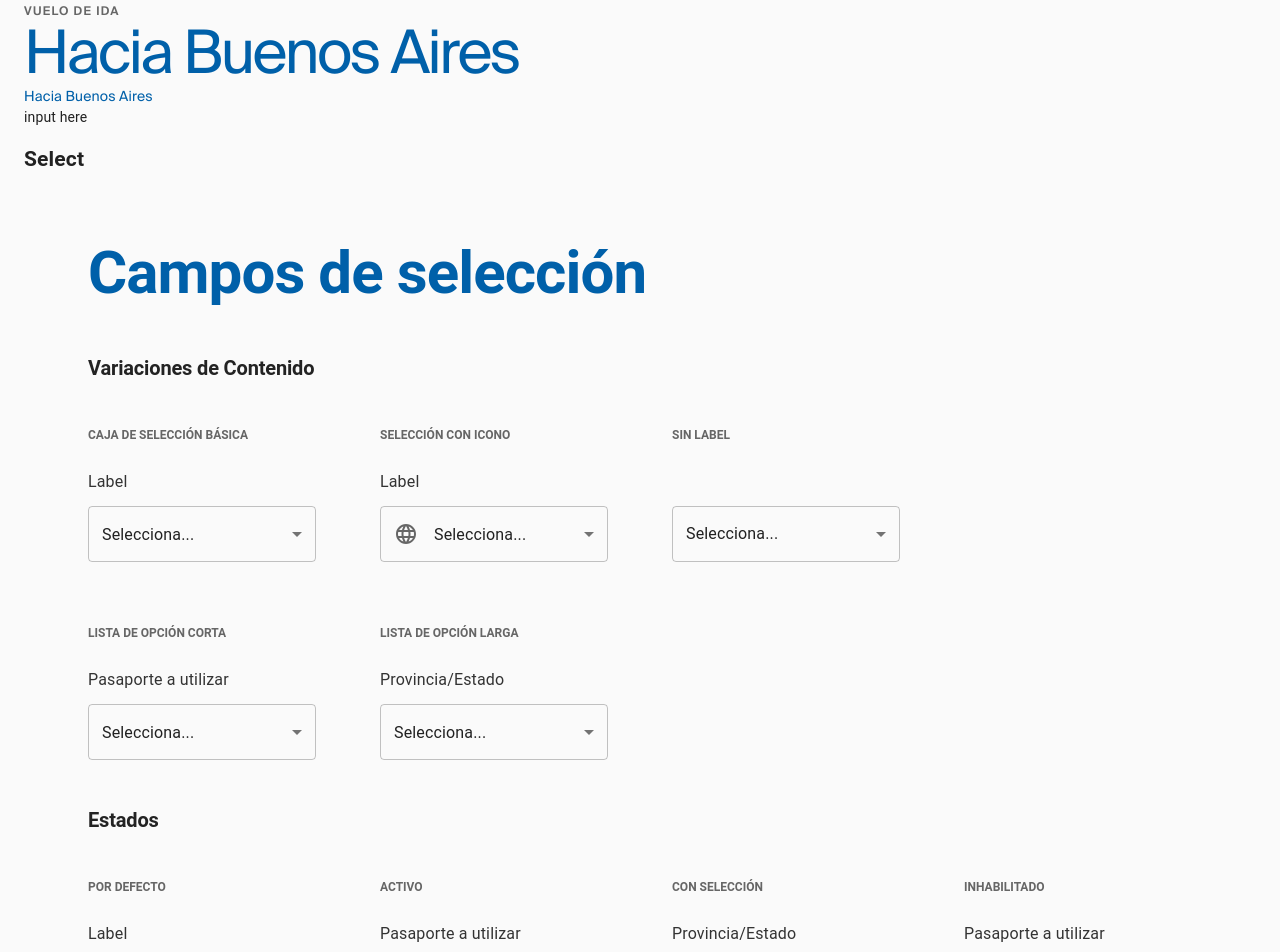
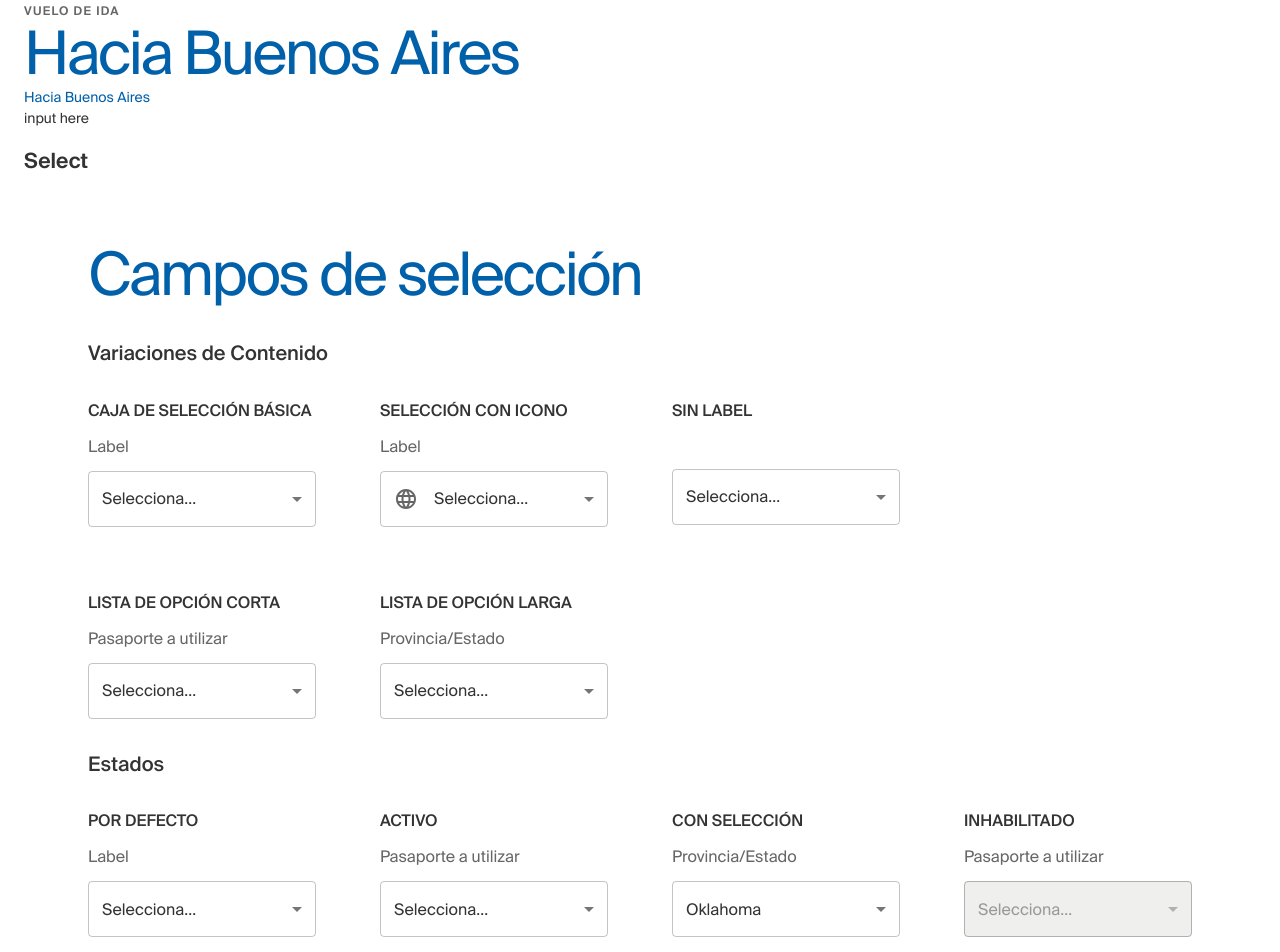
Before and after one commit to santiago86/testcomponents, a React (Create React App) app: page / in a window 1280 px wide. Shown: the top 952 px of the page. Built offline with nearby package versions, Linux system fonts and the light colour scheme.

Commit message:
Translating everything to a more general set

```diff
--- a/src/components/selectCo.js
+++ b/src/components/selectCo.js
@@ -1,109 +1,20 @@
 import React from "react"
-import { createMuiTheme, ThemeProvider } from "@material-ui/core/styles"
 import {
   InputLabel,
   MenuItem,
   Select,
   Grid,
   Typography,
-  CssBaseline,
   Box,
   Divider,
 } from "@material-ui/core"
 import LanguageIcon from "@material-ui/icons/Language"
-import Suisse from "../assets/fonts/SuisseIntl"
 import states from "../assets/states"
 
-const theme = createMuiTheme({
-  typography: {
-    h1: {
-      fontSize: 60,
-      color: "#0060A9",
-      fontWeight: "bold",
-    },
-    h2: {
-      color: "#232323",
-      fontSize: 20,
-      fontWeight: "bold",
-      marginTop: "3.0rem",
-      marginBottom: "3.0rem",
-    },
-    h3: {
-      color: "#666",
-      fontSize: 12,
-      fontHeight: "1.0rem",
+const selectSubtitle = {
   textTransform: "uppercase",
-      fontWeight: "bold",
-      marginBottom: "2.0rem",
-    },
-    body1: {
-      color: "#333",
-    },
-  },
-  overrides: {
-    MuiCssBaseline: {
-      "@global": {
-        "@font-face": [Suisse],
-      },
-    },
-    MuiInputLabel: {
-      root: {
   marginBottom: "1.0rem",
-      },
-    },
-    MuiDivider: {
-      root: {
-        margin: "0 1.0rem",
-      },
-    },
-    MuiMenuItem: {
-      root: {
-        "&$selected": {
-          backgroundColor: "#E0EBF2",
-        },
-        "&:hover": {
-          backgroundColor: "#E0EBF2",
-        },
-      },
-    },
-    MuiOutlinedInput: {
-      root: {
-        position: "relative",
-        "&:hover:not($disabled):not($focused):not($error) $notchedOutline": {
-          borderColor: "#0060A9",
-        },
-        "&$focused $notchedOutline": {
-          borderColor: "#0060A9",
-          borderWidth: 1,
-        },
-        "&$disabled": {
-          color: "#999999",
-          backgroundColor: "#EFEFEE",
-        },
-      },
-    },
-  },
-  props: {
-    MuiSelect: {
-      fullWidth: true,
-      variant: "outlined",
-      displayEmpty: true,
-      MenuProps: {
-        PaperProps: {
-          style: {
-            maxHeight: "13.75rem",
-          },
-        },
-        getContentAnchorEl: null,
-        anchorOrigin: {
-          vertical: "bottom",
-          horizontal: "left",
-        },
-      },
-    },
-  },
-})
-
+}
 const MappedStates = () => {
   return states.map((state) => [
     <MenuItem key={state} value={state}>
@@ -133,17 +44,19 @@ function SelectCo() {
     setState(newState)
   }
   return (
-    <ThemeProvider theme={theme}>
     <Box m={8}>
-        <CssBaseline />
-        <Typography variant="h1" style={{ fontFamily: "Suisse Int'l Regular" }}>
+      <Typography mt={3} variant="h1" component="h1" color="primary">
         Campos de selección
       </Typography>
-        <Typography variant="h2">Variaciones de Contenido</Typography>
+      <Box my={4}>
+        <Typography variant="h3">Variaciones de Contenido</Typography>
+      </Box>
       <Grid container spacing={8}>
         {/* Caja de selección básica */}
         <Grid item xs={3}>
-            <Typography variant="h3">Caja de selección básica</Typography>
+          <Typography variant="h4" style={selectSubtitle}>
+            Caja de selección básica
+          </Typography>
           <InputLabel id="select1-label">Label</InputLabel>
           <Select
             labelId="select1-label"
@@ -157,7 +70,9 @@ function SelectCo() {
 
         {/* Selección con Icono */}
         <Grid item xs={3}>
-            <Typography variant="h3">Selección con Icono</Typography>
+          <Typography variant="h4" style={selectSubtitle}>
+            Selección con Icono
+          </Typography>
           <InputLabel id="select2-label">Label</InputLabel>
           <Select
             labelId="select2-label"
@@ -165,7 +80,7 @@ function SelectCo() {
             inputProps={{ readOnly: true }}
             startAdornment={
               <LanguageIcon
-                  style={{ marginRight: theme.spacing(2), color: "#666666" }}
+                style={{ marginRight: "1.0rem", color: "#666666" }}
               />
             }
           >
@@ -175,20 +90,22 @@ function SelectCo() {
 
         {/* Sin Label */}
         <Grid item xs={3}>
-            <Typography variant="h3">Sin Label</Typography>
-            <Select
-              value={state.valueEmpty}
-              style={{ marginTop: theme.spacing(3.9) }}
-              inputProps={{ readOnly: true }}
-            >
+          <Typography variant="h4" style={selectSubtitle}>
+            Sin Label
+          </Typography>
+          <Box mt={5.8}>
+            <Select value={state.valueEmpty} inputProps={{ readOnly: true }}>
               {Placeholder}
             </Select>
+          </Box>
         </Grid>
         <Grid item xs={3} />
 
         {/* Lista de opciones corta */}
         <Grid item xs={3}>
-            <Typography variant="h3">Lista de opción corta</Typography>
+          <Typography variant="h4" style={selectSubtitle}>
+            Lista de opción corta
+          </Typography>
           <InputLabel id="select4-label">Pasaporte a utilizar</InputLabel>
           <Select
             labelId="select4-label"
@@ -206,7 +123,9 @@ function SelectCo() {
 
         {/* Lista de opciones larga */}
         <Grid item xs={3}>
-            <Typography variant="h3">Lista de opción larga</Typography>
+          <Typography variant="h4" style={selectSubtitle}>
+            Lista de opción larga
+          </Typography>
           <InputLabel id="select5-label">Provincia/Estado</InputLabel>
           <Select
             labelId="select5-label"
@@ -219,11 +138,15 @@ function SelectCo() {
         </Grid>
       </Grid>
 
-        <Typography variant="h2">Estados</Typography>
+      <Box my={4}>
+        <Typography variant="h3">Estados</Typography>
+      </Box>
       <Grid container spacing={8}>
         {/* Por defecto */}
         <Grid item xs={3}>
-            <Typography variant="h3">Por defecto</Typography>
+          <Typography variant="h4" style={selectSubtitle}>
+            Por defecto
+          </Typography>
           <InputLabel id="select6-label">Label</InputLabel>
           <Select labelId="select6-label" value={state.valueEmpty}>
             {Placeholder}
@@ -232,7 +155,9 @@ function SelectCo() {
 
         {/* Activo */}
         <Grid item xs={3}>
-            <Typography variant="h3">Activo</Typography>
+          <Typography variant="h4" style={selectSubtitle}>
+            Activo
+          </Typography>
           <InputLabel id="select7-label">Pasaporte a utilizar</InputLabel>
           <Select
             labelId="select7-label"
@@ -250,7 +175,9 @@ function SelectCo() {
 
         {/* Con Selección */}
         <Grid item xs={3}>
-            <Typography variant="h3">Con Selección</Typography>
+          <Typography variant="h4" style={selectSubtitle}>
+            Con Selección
+          </Typography>
           <InputLabel id="select8-label">Provincia/Estado</InputLabel>
           <Select
             labelId="select8-label"
@@ -264,7 +191,9 @@ function SelectCo() {
 
         {/* Inhabilitado */}
         <Grid item xs={3}>
-            <Typography variant="h3">Inhabilitado</Typography>
+          <Typography variant="h4" style={selectSubtitle}>
+            Inhabilitado
+          </Typography>
           <InputLabel id="select9-label">Pasaporte a utilizar</InputLabel>
           <Select labelId="select9-label" value={state.valueEmpty} disabled>
             {Placeholder}
@@ -277,7 +206,6 @@ function SelectCo() {
         </Grid>
       </Grid>
     </Box>
-    </ThemeProvider>
   )
 }
 
--- a/src/theme/index.js
+++ b/src/theme/index.js
@@ -12,6 +12,23 @@ const theme = createMuiTheme({
     },
     MuiButton: {
       disableElevation: true,
+    },
+    MuiSelect: {
+      fullWidth: true,
+      variant: "outlined",
+      displayEmpty: true,
+      MenuProps: {
+        PaperProps: {
+          style: {
+            maxHeight: "13.75rem",
+          },
+        },
+        getContentAnchorEl: null,
+        anchorOrigin: {
+          vertical: "bottom",
+          horizontal: "left",
+        },
+      },
     },
   },
   spacing: 8,
--- /dev/null
+++ b/src/theme/overrides/MuiInputLabel.js
@@ -0,0 +1,5 @@
+export default {
+  root: {
+    marginBottom: "1.0rem",
+  },
+}
--- /dev/null
+++ b/src/theme/overrides/MuiMenuItem.js
@@ -0,0 +1,10 @@
+export default {
+  root: {
+    "&$selected": {
+      backgroundColor: "#E0EBF2",
+    },
+    "&:hover": {
+      backgroundColor: "#E0EBF2",
+    },
+  },
+}
--- /dev/null
+++ b/src/theme/overrides/MuiOutlinedInput.js
@@ -0,0 +1,16 @@
+export default {
+  root: {
+    position: "relative",
+    "&:hover:not($disabled):not($focused):not($error) $notchedOutline": {
+      borderColor: "#0060A9",
+    },
+    "&$focused $notchedOutline": {
+      borderColor: "#0060A9",
+      borderWidth: 1,
+    },
+    "&$disabled": {
+      color: "#999999",
+      backgroundColor: "#EFEFEE",
+    },
+  },
+}
--- a/src/theme/overrides/index.js
+++ b/src/theme/overrides/index.js
@@ -1,7 +1,13 @@
 import MuiButton from "./MuiButton"
 import MuiCssBaseline from "./MuiCssBaseline"
+import MuiInputLabel from "./MuiInputLabel"
+import MuiMenuItem from "./MuiMenuItem"
+import MuiOutlinedInput from "./MuiOutlinedInput"
 
 export default {
   MuiCssBaseline,
   MuiButton,
+  MuiInputLabel,
+  MuiMenuItem,
+  MuiOutlinedInput,
 }
```
Also changed, not shown: src/components/secondaryComponents/menuItemCo.js (added, +19 -0 lines), src/components/secondaryComponents/selectDivider.js (added, +22 -0 lines). Lines whose indentation alone changed are shown as unchanged.
